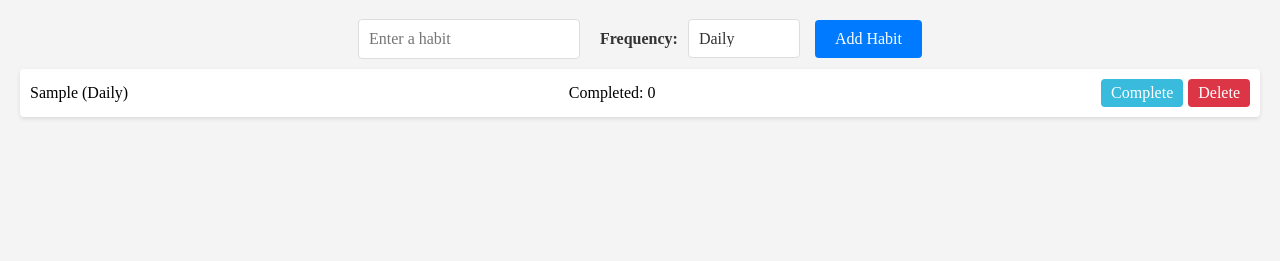
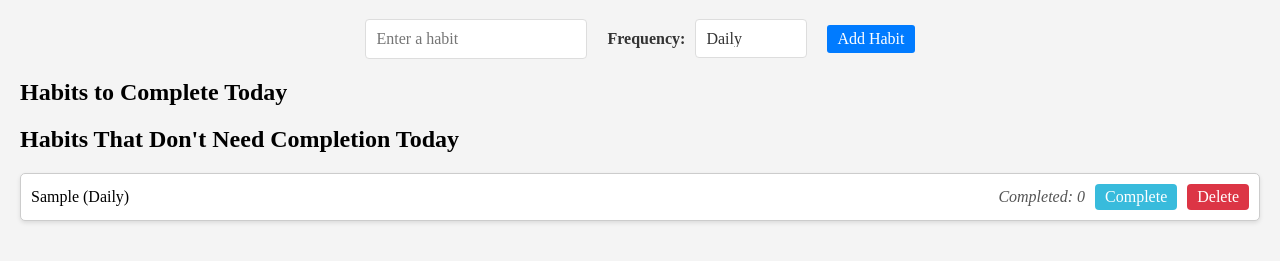
Before and after one commit to annacwu/HabitTracker, a website with bundled scripts: page public/index.html in a window 1280 px wide. Both pictures are taken after typing "Sample" into the empty fields and a click on the button "Add Habit". Shown: the part 81-342 px from the top of the page. Built offline with nearby package versions, Linux system fonts and the light colour scheme; a web font is replaced by a local one.

Commit message:
change alignment of completion text

```diff
--- a/public/index.html
+++ b/public/index.html
@@ -38,7 +38,7 @@
         <button type="submit">Add Habit</button>
     </form>
 
-    <!-- <div id="needs-completion-section">
+    <div id="needs-completion-section">
         <h2>Habits to Complete Today</h2>
         <ul id="needs-completion-list"></ul>
     </div>
@@ -46,7 +46,7 @@
     <div id="does-not-need-completion-section">
         <h2>Habits That Don't Need Completion Today</h2>
         <ul id="does-not-need-completion-list"></ul>
-    </div> -->
+    </div>
     <ul id="habit-list"></ul>
     <script src="../dist/app.js"></script>
 </body>
--- a/public/style.css
+++ b/public/style.css
@@ -48,13 +48,15 @@ select:focus, input:focus {
 
 button {
     font-family: "Antic Didone", serif;
-    padding: 10px 20px;
+    padding: 5px 10px;
     font-size: 16px;
     border: none;
     background-color: #007bff;
     color: white;
-    border-radius: 4px;
+    border-radius: 3px;
     cursor: pointer;
+    margin-left: 5px;
+    transition: background-color 0.3s;
 }
 
 button:hover {
@@ -73,8 +75,9 @@ li {
     align-items: center;
     background-color: #fff;
     padding: 10px;
-    margin: 10px 0;
-    border-radius: 4px;
+    margin: 5px 0;
+    border: 1px solid #ccc;
+    border-radius: 5px;
     box-shadow: 0 2px 4px rgba(0, 0, 0, 0.1);
 }
 
@@ -82,6 +85,21 @@ li span {
     flex-grow: 1;
     margin-right: 10px;
     word-break: break-word;
+    line-height: 1;
+}
+
+.completion-text {
+    margin-right: auto;
+    font-style: italic;
+    color: #555;
+    line-height: 1;
+    white-space: nowrap;
+}
+
+li .button-group {
+    display: flex; /* Aligns the completion text and buttons in a row */
+    gap: 5px; /* Adds space between the buttons and the completion text */
+    align-items: center; /* Vertically centers the text and buttons */
 }
 
 li button {
@@ -91,6 +109,7 @@ li button {
     white-space: nowrap;
     border-radius: 4px;
     cursor: pointer;
+    line-height: 1;
 }
 
 li button:hover {
--- a/src/app.ts
+++ b/src/app.ts
@@ -70,6 +70,9 @@ habitForm.addEventListener('submit', (event) => {
     storeLocally(habits);
     habitForm.reset();
     customFrequencyInput.style.display = 'none';
+
+    // const today = new Date();
+    // displayHabits(habits, today);
 });
 
 function addHabit(newHabit: Habit) {
@@ -86,6 +89,7 @@ function addHabit(newHabit: Habit) {
     }
     habitText.textContent = `${newHabit.name} (${frequencyText})`;
 
+    // completed text info
     const completionText = document.createElement('span');
     completionText.className = 'completion-text';
     completionText.textContent = `Completed: ${newHabit.completions}`;
@@ -95,8 +99,9 @@ function addHabit(newHabit: Habit) {
     completeButton.textContent = 'Complete'
     completeButton.addEventListener('click', () => markAsCompleted(newHabit));
 
+    // delete button
     const deleteButton = document.createElement('button');
-    deleteButton.className = 'delete-button';
+    deleteButton.className = 'delete-button'; // NOTE: MAKE DELETE ARCHIVE
     deleteButton.textContent = 'Delete';
     deleteButton.addEventListener('click', () => {
         li.remove();
@@ -111,10 +116,14 @@ function addHabit(newHabit: Habit) {
         storeLocally(habits);
     });
 
+    const buttonGroup = document.createElement('div');
+    buttonGroup.className = 'button-group';
+    buttonGroup.appendChild(completionText);
+    buttonGroup.appendChild(completeButton);
+    buttonGroup.appendChild(deleteButton);
+
     li.appendChild(habitText);
-    li.appendChild(completionText);
-    li.appendChild(completeButton);
-    li.appendChild(deleteButton);
+    li.appendChild(buttonGroup);
     habitList.appendChild(li);
 }
 
@@ -153,7 +162,60 @@ function markAsCompleted(habit: Habit) {
     } else {
         alert(`You've already completed ${habit.name} today.`);
     }
+
+    // const todayDisplay = new Date();
+    // displayHabits(habits, todayDisplay);
 }
+
+function needsCompletionToday(habit: Habit, today: Date): boolean {
+    const todayISO = today.toISOString().split('T')[0];
+    const dayOfWeek = today.getDay(); // 0 = Sunday, 1 = Monday, ..., 6 = Saturday
+
+    if (habit.frequency === "Daily") {
+        return !habit.completionDates.includes(todayISO);
+    } else if (habit.frequency === "Weekly") {
+        const lastDay = 6; // last day is saturday
+        if (dayOfWeek === lastDay) {
+            const weekCompleted = habit.completionDates.some(date => {
+                const dateObj = new Date(date);
+                return dateObj.getDay() !== dayOfWeek; // Exclude today from being counted
+            });
+            return !weekCompleted && !habit.completionDates.includes(todayISO);
+        }
+    }
+
+    return true;
+}
+
+function filterHabits(habits: Habit[], today: Date) {
+    const needsCompletion = habits.filter(habit => needsCompletionToday(habit, today));
+    const doesNotNeedCompletion = habits.filter(habit => !needsCompletionToday(habit, today));
+
+    return {needsCompletion, doesNotNeedCompletion}; // return in form of an object
+}
+
+// function displayHabits(habits: Habit[], today: Date) {
+//     const {needsCompletion, doesNotNeedCompletion} = filterHabits(habits, today);
+
+//     const needsCompletionList = document.getElementById("needs-completion-list")!;
+//     const doesNotNeedCompletionList = document.getElementById("does-not-need-completion-list")!;
+//     needsCompletionList.innerHTML = '';
+//     doesNotNeedCompletionList.innerHTML = '';
+
+//     needsCompletion.forEach(habit => {
+//         const listItem = document.createElement("li");
+//         listItem.textContent = habit.name;
+//         needsCompletionList.appendChild(listItem);
+//     });
+
+//     doesNotNeedCompletion.forEach(habit => {
+//         const listItem = document.createElement("li");
+//         listItem.textContent = habit.name;
+//         doesNotNeedCompletionList.appendChild(listItem);
+//     });
+
+// }
+
 
 // save habits to local storage
 function storeLocally(habits: Habit[]) {
```
